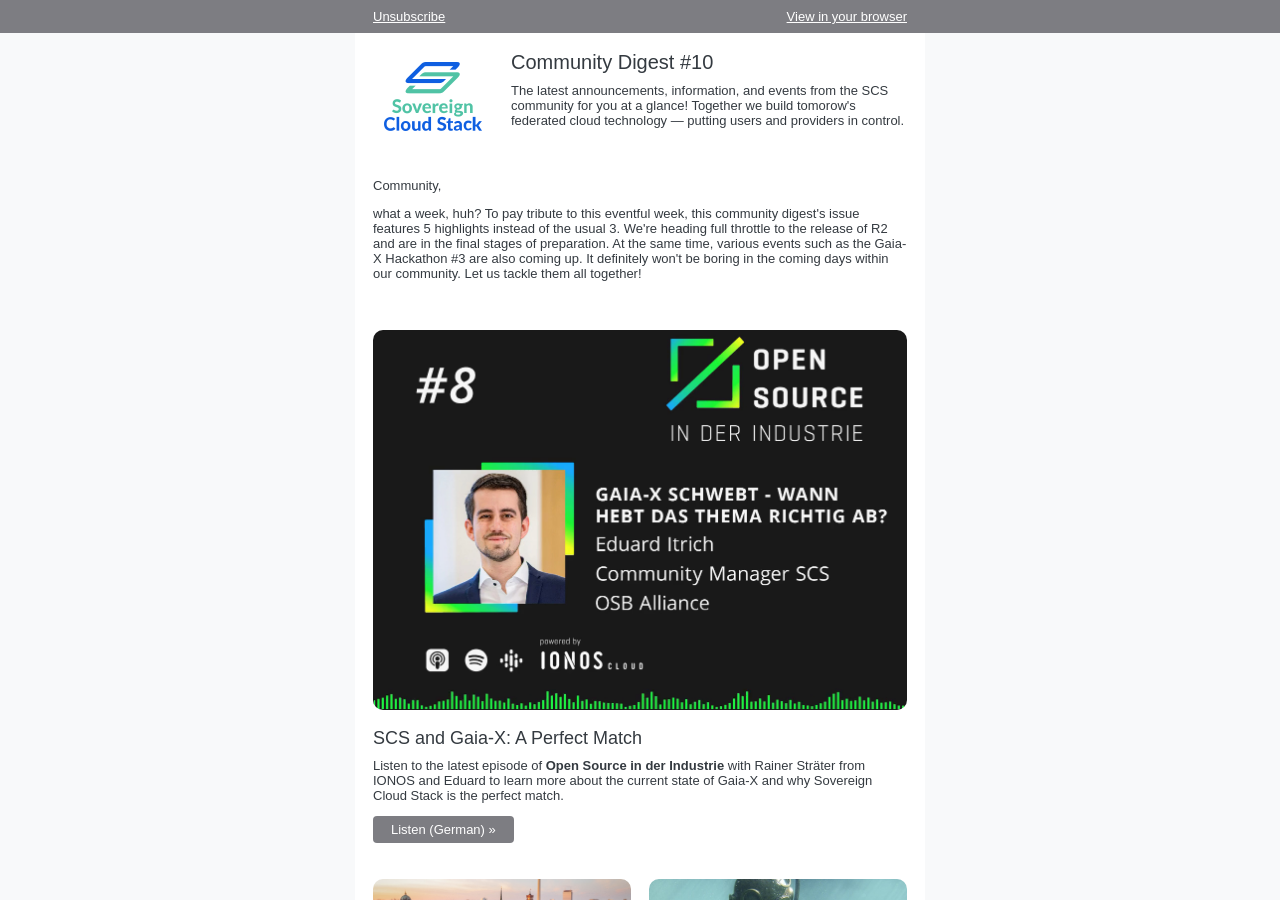
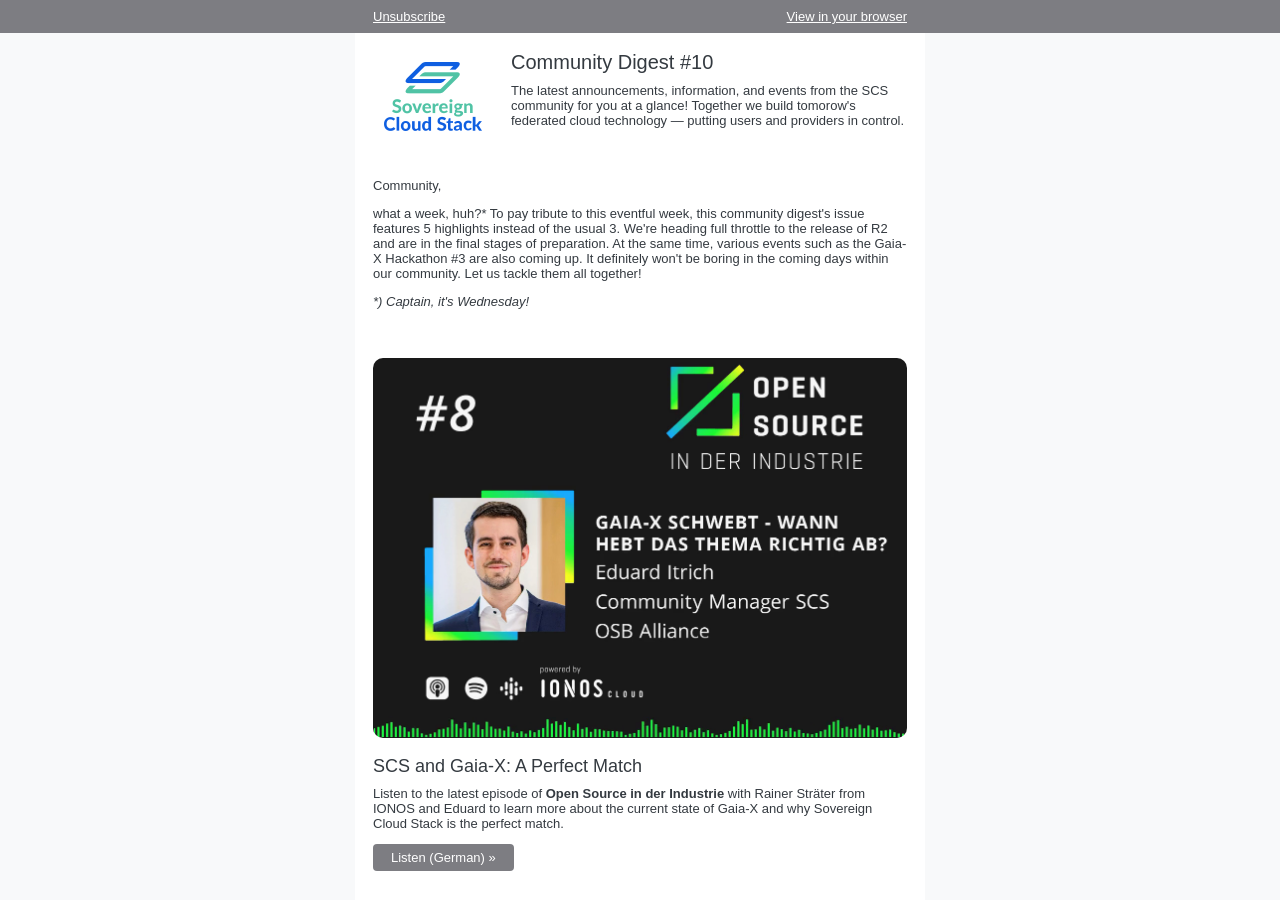
Before and after one commit to SovereignCloudStack/newsletter, a Jekyll site: the page built from digest/10.md, in a window 1280 px wide and 900 px high. Built offline with Jekyll 4.4.1, drawn with Linux system fonts in a browser that asks for light colours; comment, search, counter and statistics services are not loaded.

```diff
--- a/digest/10.md
+++ b/digest/10.md
@@ -5,12 +5,13 @@ image: /assets/images/10/podcast.png
 intro: |-
   Community,
 
-  <p>what a week, huh? To pay tribute to this eventful week, this community digest's
+  <p>what a week, huh?* To pay tribute to this eventful week, this community digest's
   issue features 5 highlights instead of the usual 3. We're heading full throttle
   to the release of R2 and are in the final stages of preparation. At the same time,
   various events such as the Gaia-X Hackathon #3 are also coming up. It definitely
   won't be boring in the coming days within our community. Let us tackle them all
   together!</p>
+  <i>*) Captain, it's Wednesday!</i>
 
 highlight:
   title: "SCS and Gaia-X: A Perfect Match"
```
